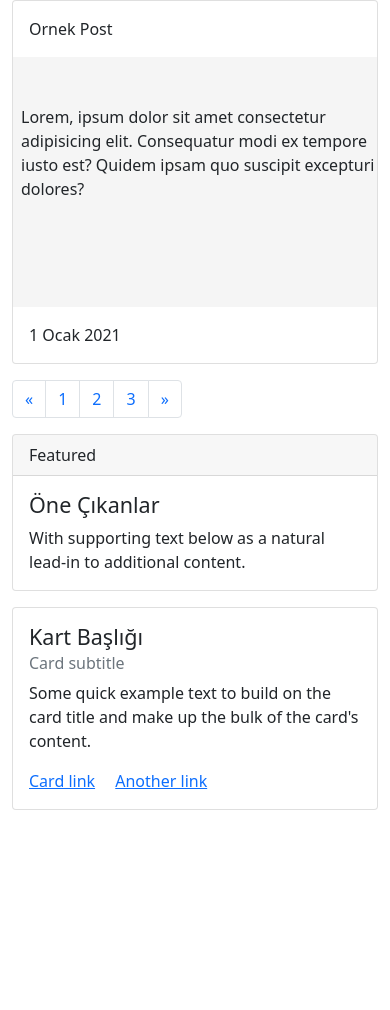
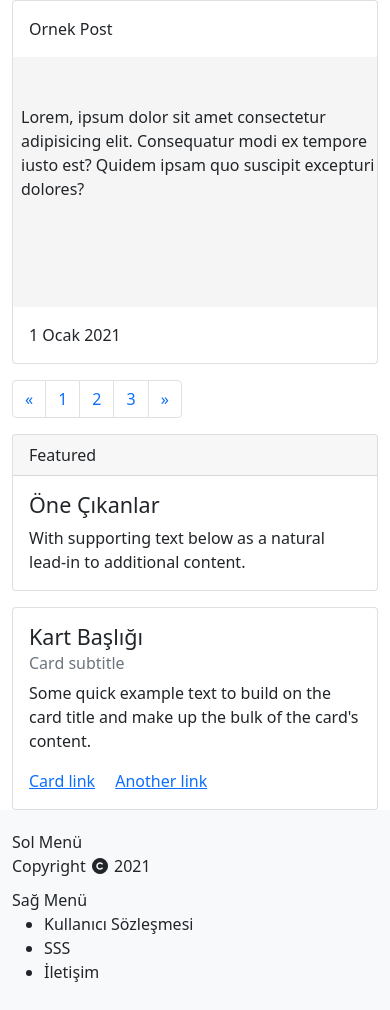
Before and after one commit to falemdag/Bootstrap_websitesi_demo2, a plain HTML site: page index.html in a window 390 px wide. Shown: the part 1640-2650 px from the top of the page. Before the commit the page ends 2450 px from the top, so only its background shows below. Drawn offline with nearby package versions, Linux system fonts and the light colour scheme.

Commit message:
footer completed

```diff
--- a/css/style.css
+++ b/css/style.css
@@ -15,3 +15,9 @@
     background-color:whitesmoke;
     height: 250px;
 }
+
+.footer-row {
+    height: 200px;
+    padding-top:20px;
+
+}
--- a/index.html
+++ b/index.html
@@ -196,6 +196,7 @@
 
 
       </div>
+
     </div>
 
     <!-- modal start -->
@@ -228,4 +229,23 @@
     <script src="https://stackpath.bootstrapcdn.com/bootstrap/4.4.1/js/bootstrap.min.js" integrity="sha384-wfSDF2E50Y2D1uUdj0O3uMBJnjuUD4Ih7YwaYd1iqfktj0Uod8GCExl3Og8ifwB6" crossorigin="anonymous"></script>
 
 </body>
+
+<footer class="footer bg-light">
+  <div class="container">
+    <div class="row footer-row">
+      <div class="col-md-8">
+        Sol Menü <br>
+        Copyright <i class="fas fa-copyright"></i> 2021
+      </div>
+      <div class="col-md-4">
+        Sağ Menü
+        <ul>
+          <li>Kullanıcı Sözleşmesi</li>
+          <li>SSS</li>
+          <li>İletişim</li>
+        </ul>
+      </div>
+    </div>
+  </div>
+</footer>
 </html>
```
